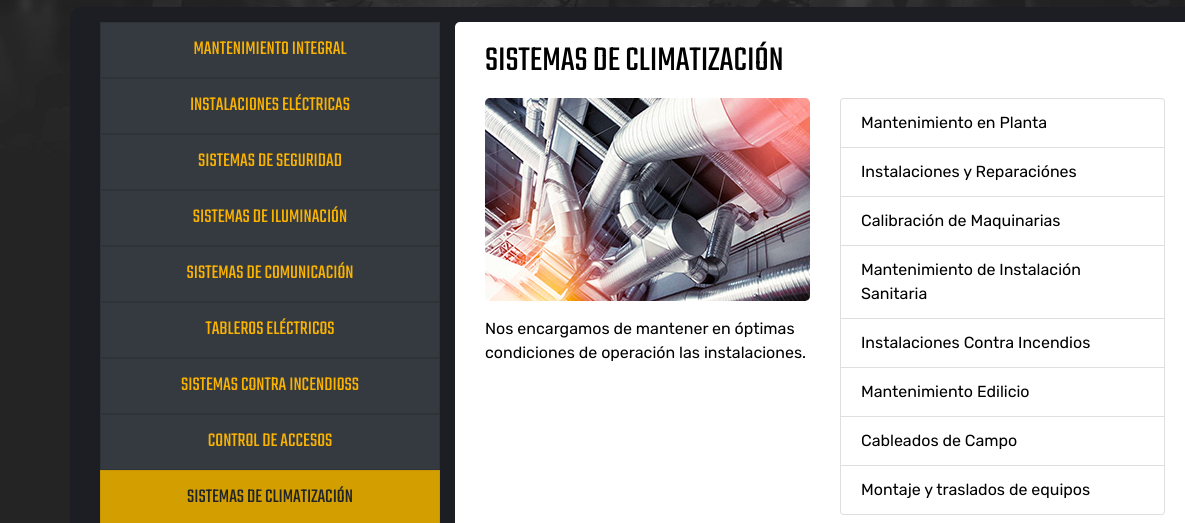
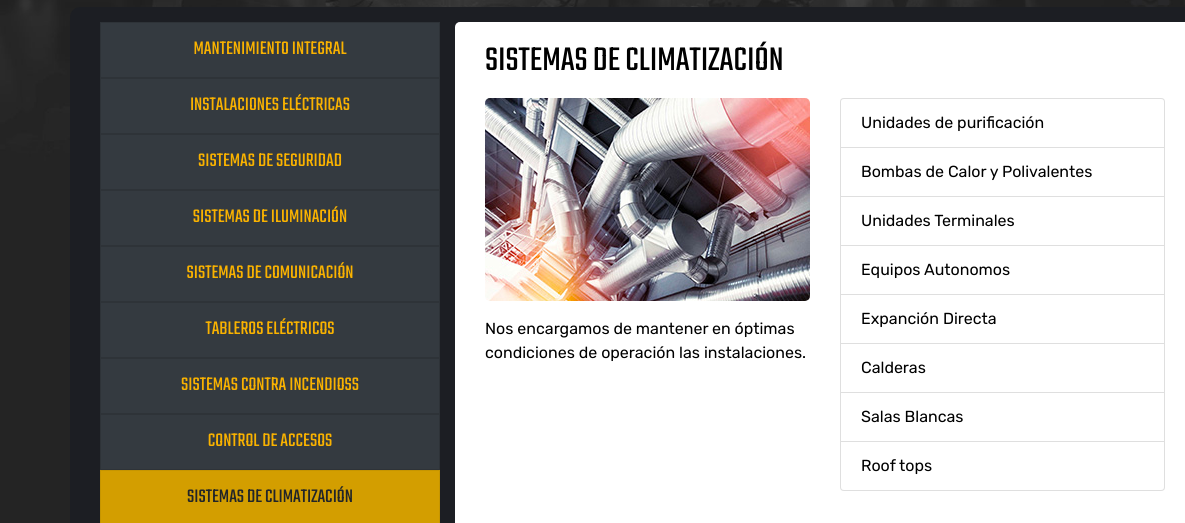
Before and after one commit to diegogomez311/Entrega-Final, a website: page pages/sistemas_climatizacion.html in a window 1280 px wide. Shown: the part 428-951 px from the top of the page, 0-1185 px from the left. Drawn offline with nearby package versions, Linux system fonts and the light colour scheme; files that its build step writes are made by us from their sources.

Commit message:
correcion climatizacion

```diff
--- a/pages/sistemas_climatizacion.html
+++ b/pages/sistemas_climatizacion.html
@@ -107,14 +107,14 @@
                             <div class="card border-small">
                                 <div>
                                     <ul class="list-group">
-                                        <li class="list-group-item parrafo-rubik-negro">Mantenimiento en Planta</li>
-                                        <li class="list-group-item parrafo-rubik-negro">Instalaciones y Reparaciónes</li>
-                                        <li class="list-group-item parrafo-rubik-negro">Calibración de Maquinarias</li>
-                                        <li class="list-group-item parrafo-rubik-negro">Mantenimiento de Instalación Sanitaria</li>
-                                        <li class="list-group-item parrafo-rubik-negro">Instalaciones Contra Incendios</li>
-                                        <li class="list-group-item parrafo-rubik-negro">Mantenimiento Edilicio</li>
-                                        <li class="list-group-item parrafo-rubik-negro">Cableados de Campo</li>
-                                        <li class="list-group-item parrafo-rubik-negro">Montaje y traslados de equipos</li>
+                                        <li class="list-group-item parrafo-rubik-negro">Unidades de purificación</li>
+                                        <li class="list-group-item parrafo-rubik-negro">Bombas de Calor y Polivalentes</li>
+                                        <li class="list-group-item parrafo-rubik-negro">Unidades Terminales</li>
+                                        <li class="list-group-item parrafo-rubik-negro">Equipos Autonomos</li>
+                                        <li class="list-group-item parrafo-rubik-negro">Expanción Directa</li>
+                                        <li class="list-group-item parrafo-rubik-negro">Calderas</li>
+                                        <li class="list-group-item parrafo-rubik-negro">Salas Blancas</li>
+                                        <li class="list-group-item parrafo-rubik-negro">Roof tops</li>
                                     </ul>
                                 </div>
                             </div>
```
